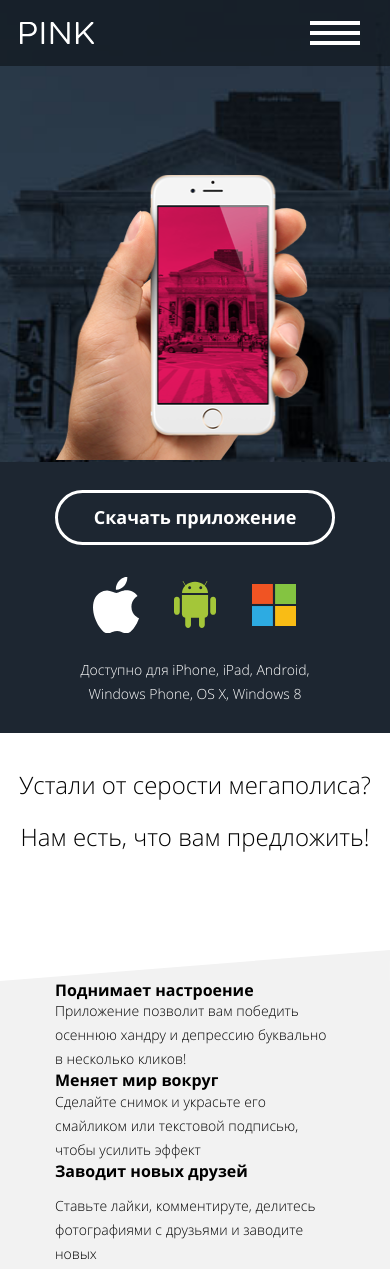
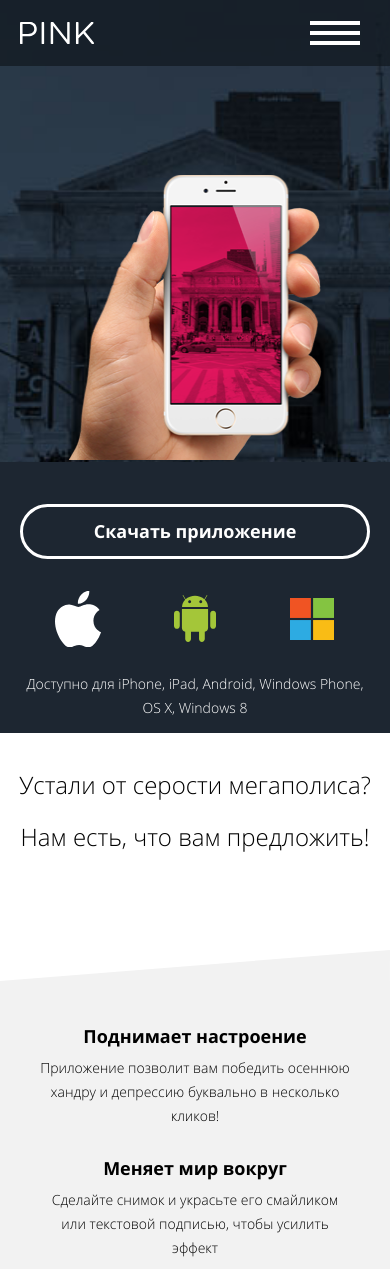
Before and after one commit to natpuot92/152586-pink, a plain HTML site: page index.html in a window 390 px wide. Shown: the top 1269 px of the page. Drawn offline with nearby package versions, Linux system fonts and the light colour scheme; files that its build step writes are made by us from their sources; files whose address does not match are found by name; a web font is replaced by a local one.

Commit message:
responsive

```diff
--- a/sass/blocks/advantages.scss
+++ b/sass/blocks/advantages.scss
@@ -17,7 +17,7 @@
   font-size: 24px;
   font-weight: lighter;
   background: white;
-  overflow: auto;
+  overflow: hidden;
 
 
   &:after {
@@ -40,6 +40,7 @@
   background: #f2f2f2;
   min-height: 748px;
   padding: 0 20px;
+  padding-top: 50px;
   overflow: auto;
 }
 
@@ -49,10 +50,15 @@
   min-height: 753px;
 }
 
+.advantages__item {
+  text-align: center;
+}
+
 .advantages__mobile-photo {
   position: absolute;
-  bottom: 0;
-  left: 82px;
+  bottom: -33px;
+  left: 50%;
+  margin-left: -79px;
   width: 158px;
   height: 277px;
   background: url("../img/iphone-screen-mobile@1x.png") no-repeat;
@@ -68,12 +74,15 @@
   padding: 0;
 }
 
-.advantages__item-titl {
+.advantages__item-title {
+  display: block;
+  margin-bottom: 15px;
   font-size: 18px;
   line-height: 10px;
 }
 
 .advantages__item-text {
+  margin-bottom: 35px;
   font-size: 14px;
   line-height: 24px;
 }
@@ -85,6 +94,7 @@
 
   .advantages__slogan {
     @include tablet-container;
+
   }
 
   .advantages__items {
--- a/sass/blocks/btn.scss
+++ b/sass/blocks/btn.scss
@@ -1,6 +1,6 @@
 .btn {
   display: block;
-  width: 280px;
+  width: auto;
   height: 55px;
   padding-top: 15px;
   text-align: center;
@@ -13,3 +13,9 @@
   border: 3px solid white;
   border-radius: 50px;
 }
+
+@media (min-width: 700px) {
+  .btn {
+    width: 300px;
+  }
+}
--- a/sass/blocks/page-header.scss
+++ b/sass/blocks/page-header.scss
@@ -30,6 +30,9 @@
 .page-header__iphone {
   position: absolute;
   bottom: 2px;
+  left: 0;
+  right: 0;
+  margin: 0 auto;
   display: block;
   width: 255px;
   height: 286px;
--- a/sass/blocks/product.scss
+++ b/sass/blocks/product.scss
@@ -1,4 +1,7 @@
 .product {
+  display: flex;
+  flex-direction: column;
+  justify-content: center;
   min-height: 271px;
   margin: 0 auto;
   padding-top: 28px;
@@ -36,9 +39,7 @@
 
 .product__items-container {
   display: flex;
-  width: 205px;
-  margin: 0 auto;
-  justify-content: space-between;
+  justify-content: space-around;
   margin-top: 32px;
   margin-bottom: 25px;
 }
@@ -56,6 +57,7 @@
     position: absolute;
     top: 175px;
     left: 10%;
+    width: 280px;
     min-height: 402px;
     background: none;
   }
--- a/sass/mixins.scss
+++ b/sass/mixins.scss
@@ -1,17 +1,17 @@
 @mixin phone-container {
-  width: 320px;
+  width: auto;
   padding: 0 20px;
   margin: 0 auto;
 }
 
 @mixin tablet-container {
-  width: 700px;
+  width: auto;
   padding: 0 40px;
   margin: 0 auto;
 }
 
 @mixin desktop-container {
-  width: 1200px;
-  padding: 0 130px;
+  width: 1040px;
+  padding: 0 60px;
   margin: 0 auto;
 }
```
